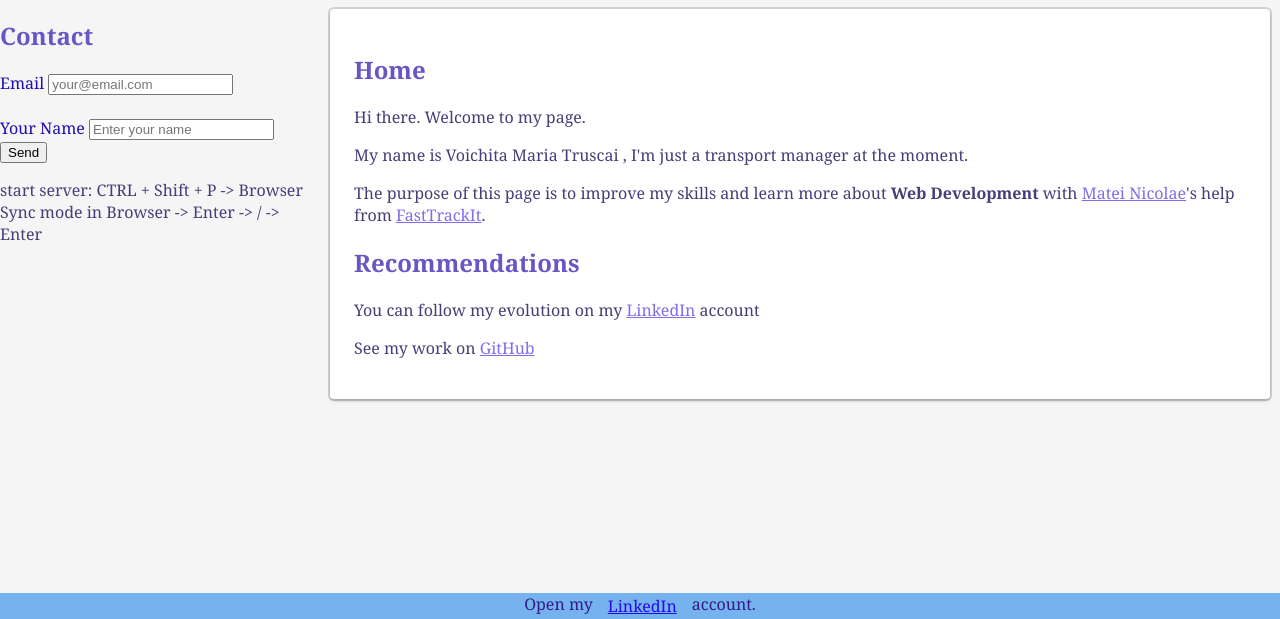
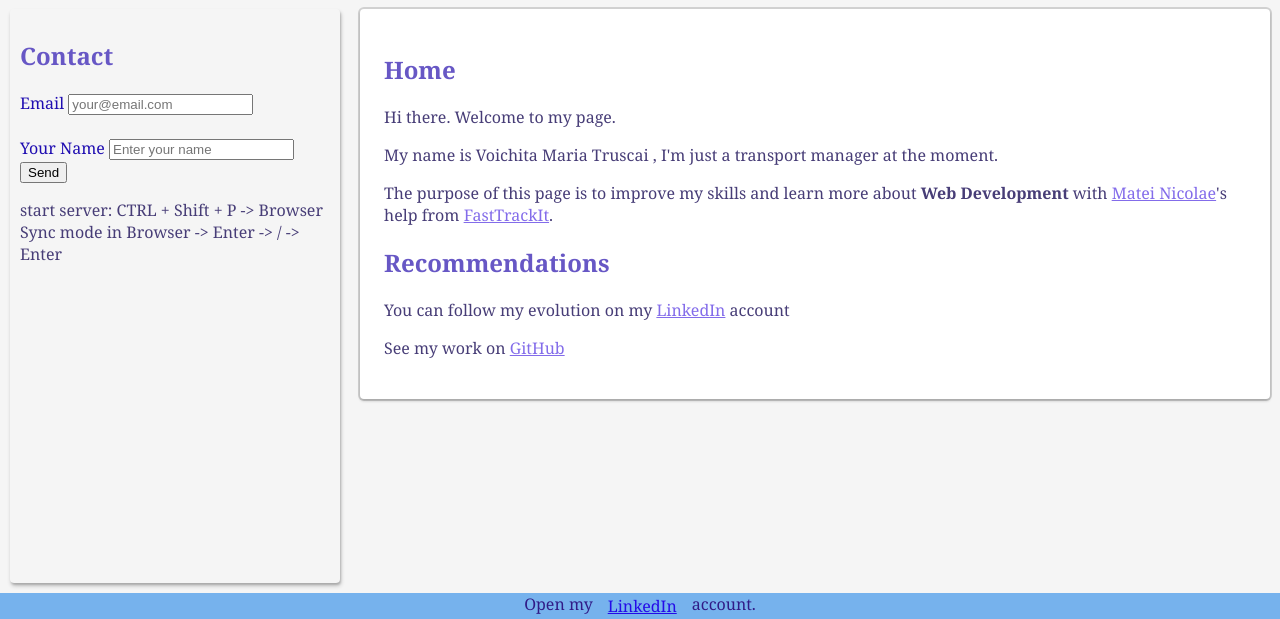
Before and after one commit to sabovoichita/sabovoichita.github.io, a plain HTML site: page index.html in a window 1280 px wide. Shown: the part 181-800 px from the top of the page. Drawn offline with Linux system fonts and the light colour scheme.

Commit message:
design side-menu (borders)

```diff
--- a/css/style.css
+++ b/css/style.css
@@ -18,6 +18,10 @@ body {
 #side-menu {
   flex: 1;
   color: #000;
+  padding: 10px;
+  margin: 10px;
+  border-radius: 4px;
+  box-shadow: 1px 2px 2px rgba(0, 0, 0, 0.15), 1px 3px 4px rgba(0, 0, 0, 0.2);
 }
 #main {
   flex: 3;
```
